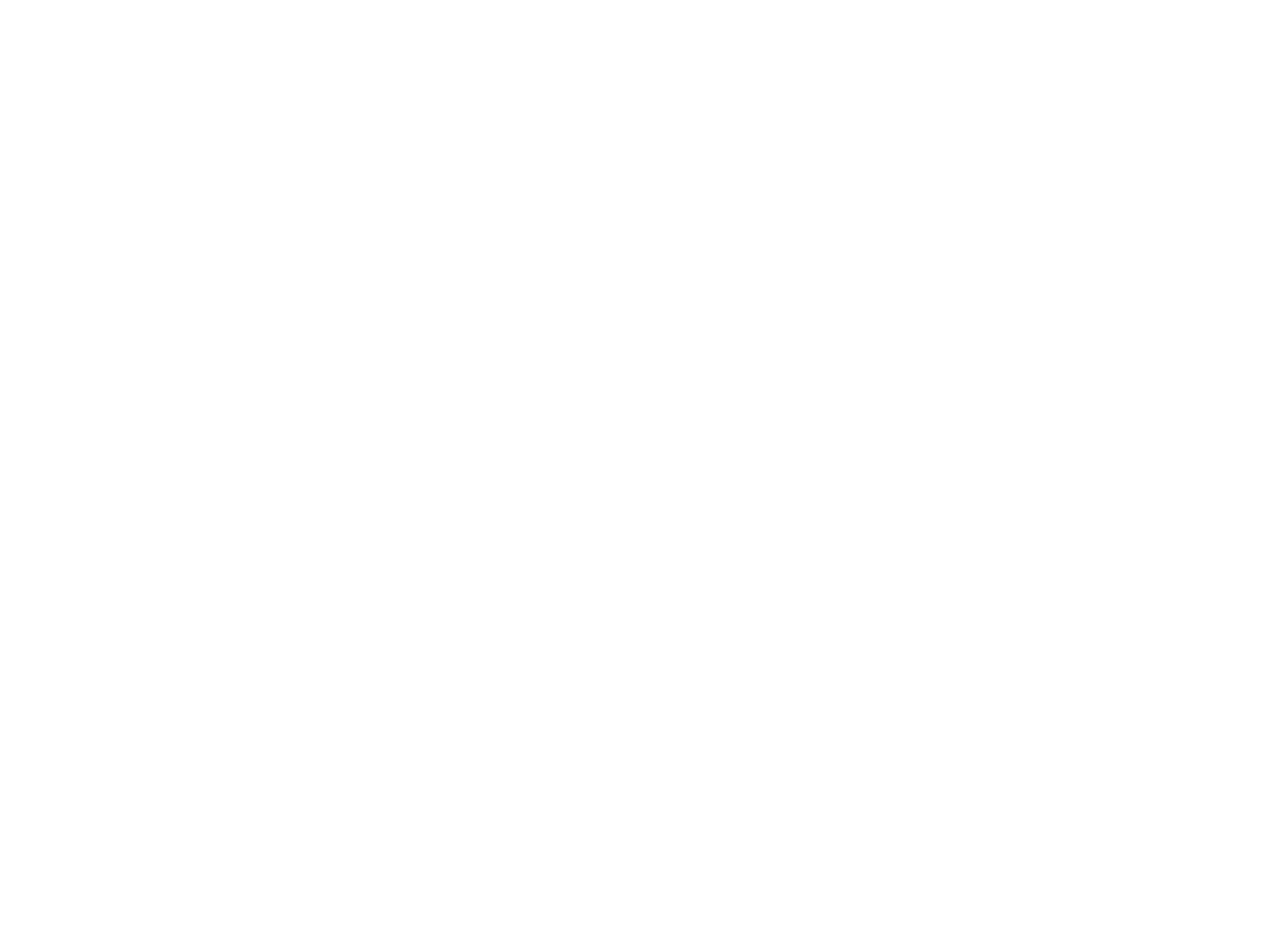
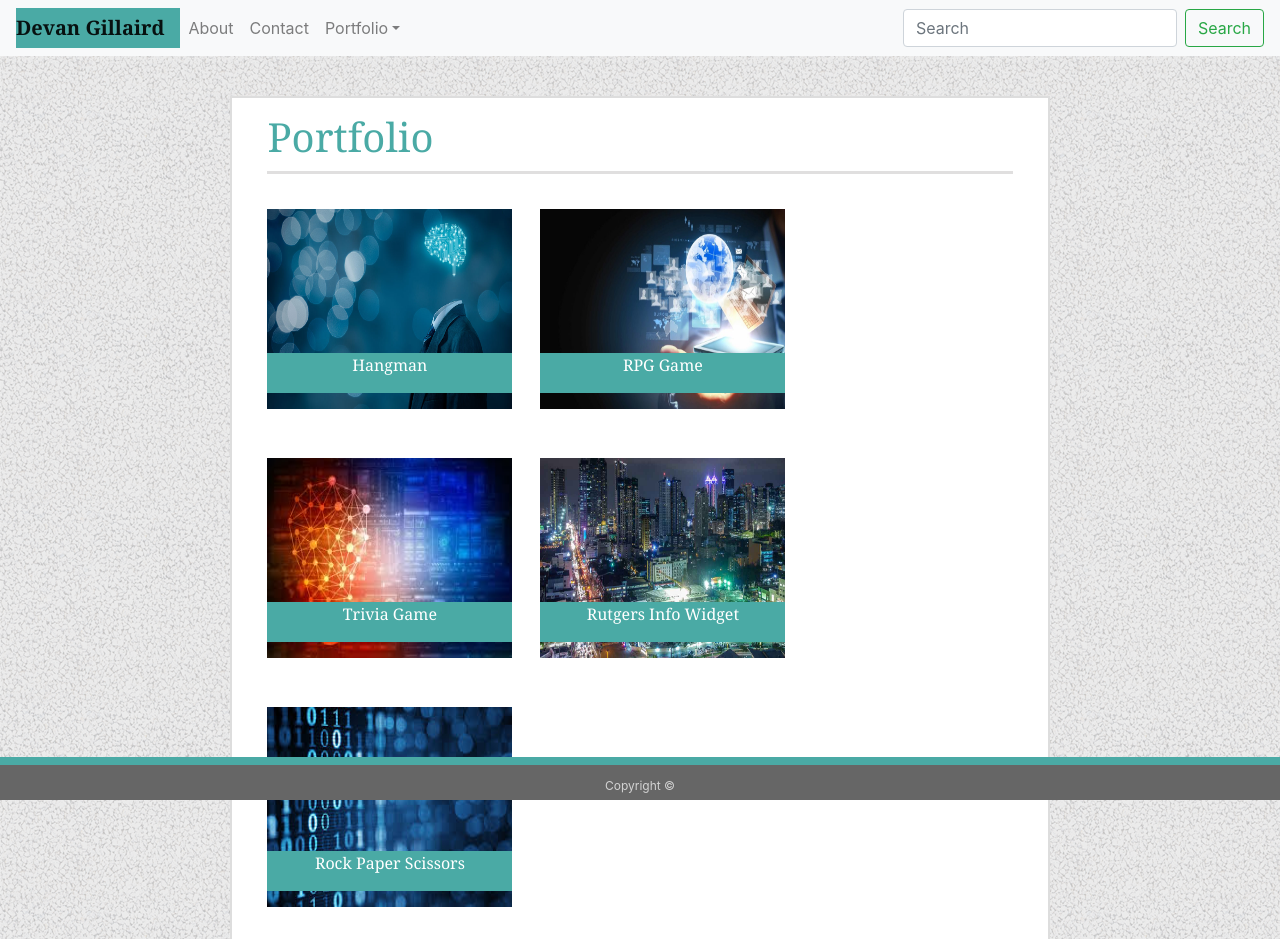
Before and after one commit to dtg5088/Bootstrap-Portfolio, a plain HTML site: page portfolio.html in a window 1280 px wide. Shown: the top 939 px of the page. Before the commit the page ends 800 px from the top, so only its background shows below. Drawn offline with nearby package versions, Linux system fonts and the light colour scheme.

Commit message:
completed project

```diff
--- a/assets/css/style.css
+++ b/assets/css/style.css
@@ -73,6 +73,11 @@ body {
     border-style: solid;
     border-color: #dddddd;
     border-width: 2px;
+
+}
+
+.grid-container {
+
 }
 
 span{
@@ -119,20 +124,21 @@ span{
     float: left;
     padding-top: 20px;
     padding-left: 0px;
+    grid-auto-flow: column;
 }
 
 .picTitle {
     position: relative;
     background-color: #4aaaa5;
     margin-top: 144px;
-    margin-right: 40px;
+    margin-right: 28px;
     margin-bottom: 45px;
     color: black;
     height: 40px;
-    width: 270px;
     font-family: 'Georgia', Times, Times New Roman, serif;
     color: white;
     padding-bottom: 5px;
+    grid-auto-flow: column;
 }
 
 .picTitle p{
@@ -144,6 +150,7 @@ span{
 .images {
     height: 200px;
     width: 270px;
+    grid-auto-flow: column;
 }
 
 .inputF {
--- a/portfolio.html
+++ b/portfolio.html
@@ -0,0 +1,93 @@
+<html lang="en">
+<head>
+    <meta charset="UTF-8">
+    <meta name="viewport" content="width=device-width, initial-scale=1.0">
+    <meta http-equiv="X-UA-Compatible" content="ie=edge">
+    <title>Document</title>
+    <link rel="stylesheet" href="https://stackpath.bootstrapcdn.com/bootstrap/4.1.3/css/bootstrap.min.css" integrity="sha384-MCw98/SFnGE8fJT3GXwEOngsV7Zt27NXFoaoApmYm81iuXoPkFOJwJ8ERdknLPMO" crossorigin="anonymous">
+    <link rel="stylesheet" type="text/css" href="assets\css\style.css">
+</head>
+<body>
+        <nav class="navbar navbar-expand-lg navbar-light bg-light">
+                <div class="activeName">
+                    <a class="navbar-brand" href="#">Devan Gillaird</a>
+                </div>
+                    <button class="navbar-toggler" type="button" data-toggle="collapse" data-target="#navbarSupportedContent" aria-controls="navbarSupportedContent" aria-expanded="false" aria-label="Toggle navigation">
+                      <span class="navbar-toggler-icon"></span>
+                    </button>
+
+                    <div class="collapse navbar-collapse" id="navbarSupportedContent">
+                      <ul class="navbar-nav mr-auto">
+                        <li class="nav-item">
+                            <a class="nav-link" href="index.html">About</a>
+                        </li>
+                        <li class="nav-item">
+                                <a class="nav-link" href="contact.html">Contact</a>
+                            </li>
+                        <li class="nav-item dropdown">
+                          <a class="nav-link dropdown-toggle" href="portfolio.html" id="navbarDropdown" role="button" data-toggle="dropdown" aria-haspopup="true" aria-expanded="false">
+                            Portfolio</a>
+                          <div class="dropdown-menu" aria-labelledby="navbarDropdown">
+                            <a class="dropdown-item" href="#">Hangman</a>
+                            <a class="dropdown-item" href="#">Page1</a>
+                            <a class="dropdown-item" href="#">Page2</a>
+                            <a class="dropdown-item" href="#">Page3</a>
+                            <a class="dropdown-item" href="#">Page4</a>
+                            <div class="dropdown-divider"></div>
+                            <a class="dropdown-item" href="#">Something else here</a>
+                          </div>
+                        </li>
+                      </ul>
+                      <form class="form-inline my-2 my-lg-0">
+                        <input class="form-control mr-sm-2" type="search" placeholder="Search" aria-label="Search">
+                        <button class="btn btn-outline-success my-2 my-sm-0" type="submit">Search</button>
+                      </form>
+                    </div>
+        </nav>
+
+        <div id="container">
+            <span>
+                <h1 class="heading">Portfolio</h1>
+                    </span>
+
+            <div class="grid-container">
+                <div class="picFormat" style="grid-auto-flow: column;">
+                    <img class="images img-responsive" src="assets\images\TechPicOne.jpg" alt="Smiley face" align="left">
+                        <div class="picTitle">
+                            <P>Hangman</P>
+                        </div>
+                        </div>
+
+                <div class="picFormat" style="grid-auto-flow: column;">
+                    <img class="images img-responsive" src="assets\images\TechPicTwo.jpg" alt="Smiley face" align="left">
+                        <div class="picTitle">
+                            <p>RPG Game</P>
+                        </div>
+                        </div>
+
+                <div class="picFormat">
+                    <img class="images img-responsive" src="assets\images\TechPicThree.jpg" alt="Smiley face" align="left">
+                        <div class="picTitle">
+                            <p>Trivia Game</P>
+                        </div>
+                        </div>
+
+                <div class="picFormat">
+                    <img class="images img-responsive" src="assets\images\TechPicFour.jpg" alt="Smiley face" align="left">
+                        <div class="picTitle">
+                            <p>Rutgers Info Widget</P>
+                        </div>
+                        </div>
+
+                <div class="picFormat">
+                    <img class="images img-responsive" src="assets\images\TechPicFive.jpg" alt="Smiley face" align="left">
+                        <div class="picTitle">
+                            <p>Rock Paper Scissors</P>
+                        </div>
+                        </div>
+            </div>
+        </div>
+        <div class="footer">
+        </div>
+    </body>
+</html>
```
Also changed, not shown: index.html (+1 -1 lines).
